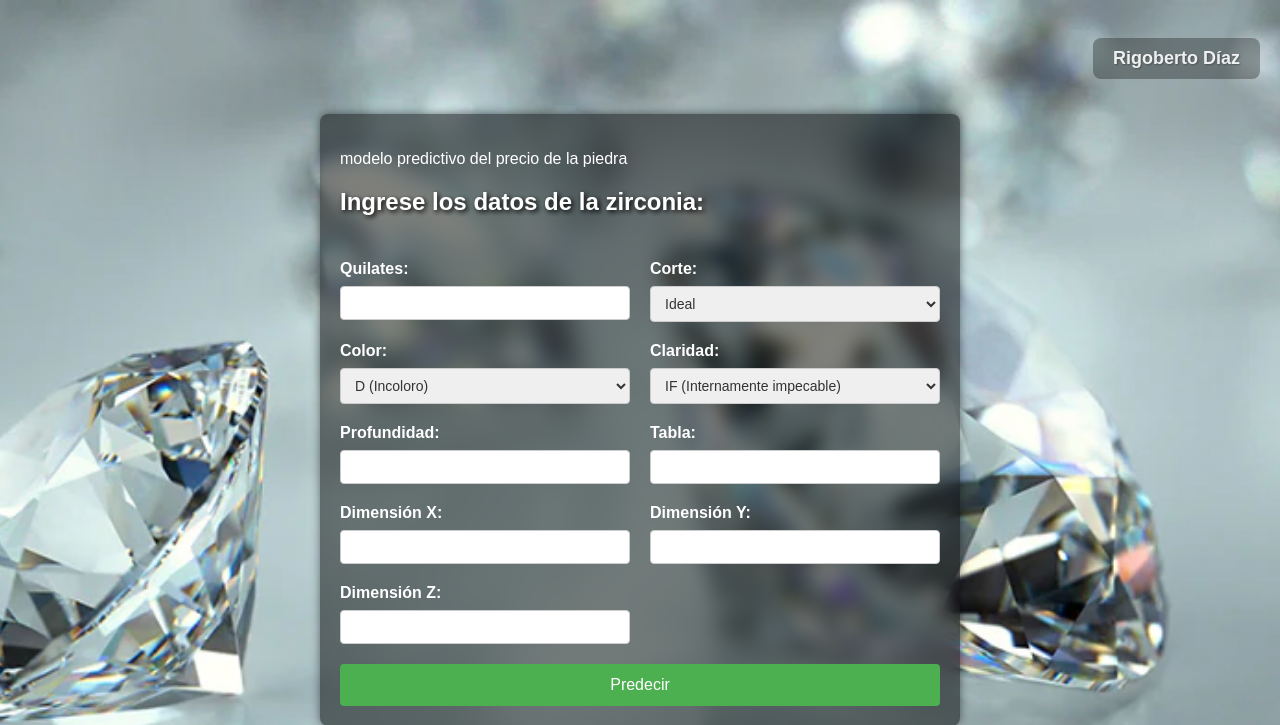
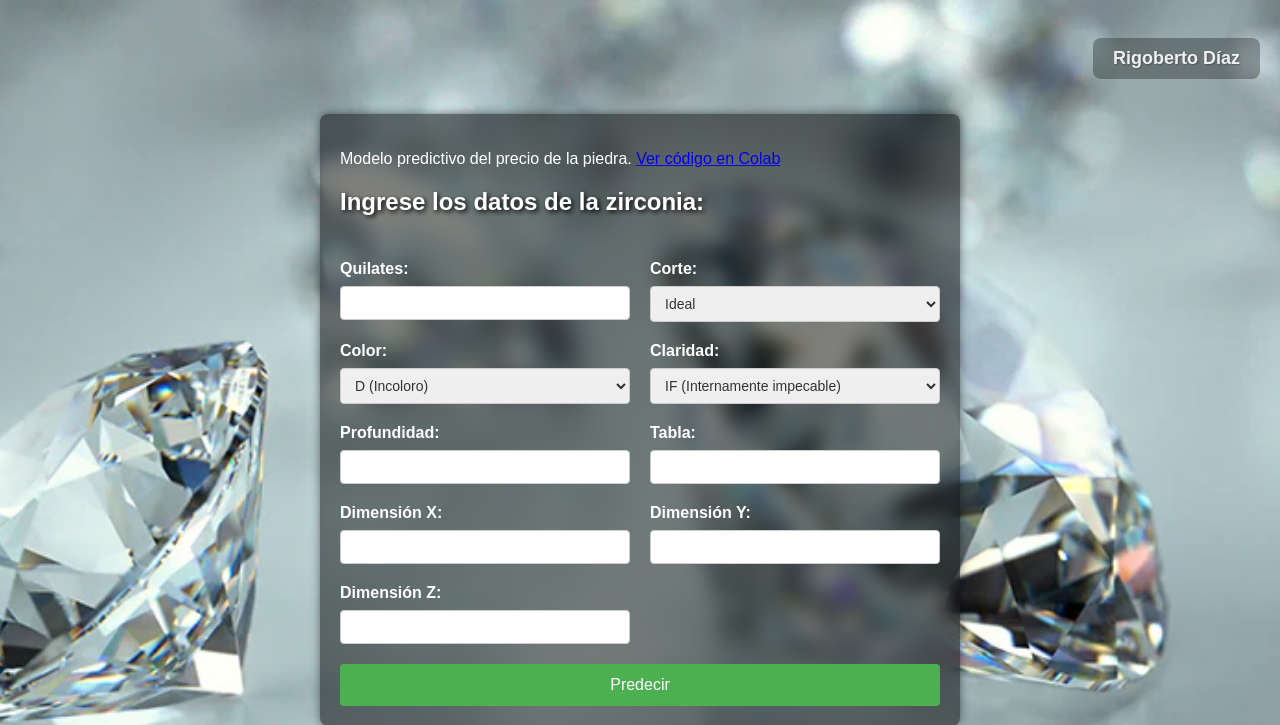
Before and after one commit to diaz-rigo/cubic_zirconia, a Flask app: page / in a window 1280 px wide. Shown: the top 725 px of the page. Run offline with Flask 3, Linux system fonts and the light colour scheme; parts of the project's set-up code (start-up, migrations or seed data) failed here and were passed over.

Commit message:
link colab

```diff
--- a/templates/index.html
+++ b/templates/index.html
@@ -53,7 +53,12 @@
 <body>
 
     <form id="predict-form" method="post">
-        <p class="desc">modelo predictivo del precio de la piedra      </p>
+        <p class="desc">
+            Modelo predictivo del precio de la piedra.
+            <a href="https://colab.research.google.com/drive/1rIq_yUvEzTNZje7MkCfnx2KPwmVeJmjQ?usp=sharing" target="_blank">
+                Ver código en Colab
+            </a>
+        </p>
         <h3>Ingrese los datos de la zirconia:</h3>
         <div class="form-row">
             <div class="form-column">
```
